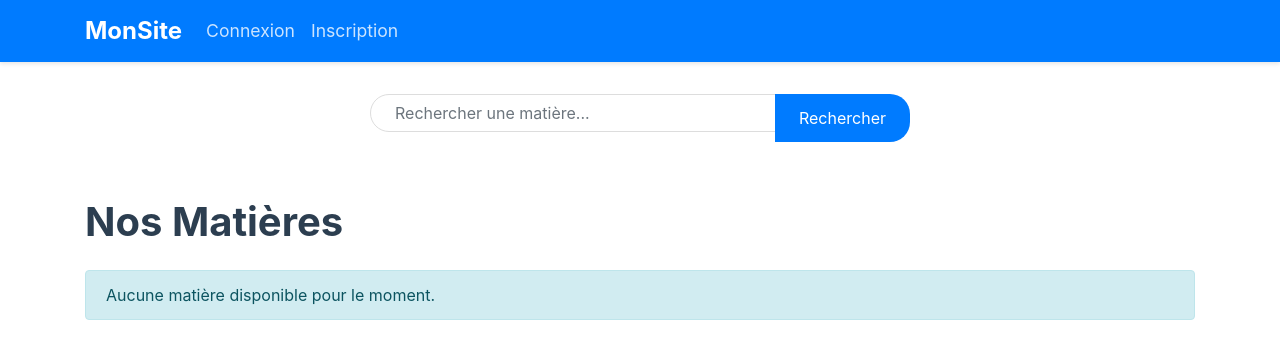
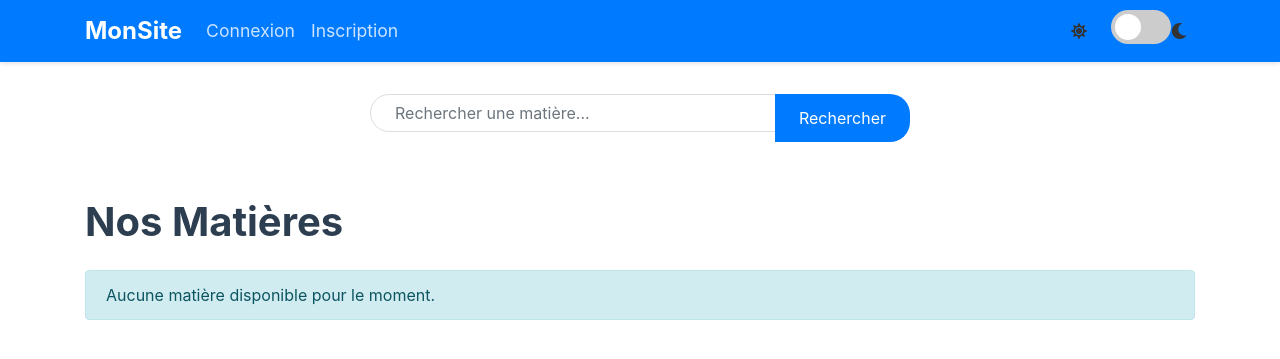
Before and after one commit to Sofianedevv/tp-symfony, a Symfony app: template templates/home/index.html.twig in a window 1280 px wide. Shown: the top 359 px of the page. Run offline with Twig, Linux system fonts and the light colour scheme; the template is opened without the code that fills it, so the values that code supplies are empty; some libraries are stand-ins or nearby versions.

Commit message:
ajout du mode nuit

```diff
--- a/templates/base.html.twig
+++ b/templates/base.html.twig
@@ -7,12 +7,123 @@
         <link rel="stylesheet" href="https://stackpath.bootstrapcdn.com/bootstrap/4.5.2/css/bootstrap.min.css">
         <link rel="stylesheet" href="https://cdnjs.cloudflare.com/ajax/libs/font-awesome/5.15.4/css/all.min.css">
         {% block stylesheets %}{% endblock %}
+        <style>
+            :root {
+                --bg-color: #ffffff;
+                --text-color: #333333;
+                --card-bg: #ffffff;
+                --border-color: rgba(0,0,0,.125);
+            }
+
+            [data-theme="dark"] {
+                --bg-color: #1a1a1a;
+                --text-color: #ffffff;
+                --card-bg: #2d2d2d;
+                --border-color: rgba(255,255,255,.125);
+            }
+
+            body {
+                background-color: var(--bg-color);
+                color: var(--text-color);
+                transition: background-color 0.3s ease, color 0.3s ease;
+            }
+
+            .card {
+                background-color: var(--card-bg);
+                border-color: var(--border-color);
+            }
+
+            .card-title, .card-text {
+                color: var(--text-color);
+            }
+
+            .theme-switch {
+                position: relative;
+                display: inline-block;
+                width: 60px;
+                height: 34px;
+                margin-left: 1rem;
+            }
+
+            .theme-switch input {
+                opacity: 0;
+                width: 0;
+                height: 0;
+            }
+
+            .slider {
+                position: absolute;
+                cursor: pointer;
+                top: 0;
+                left: 0;
+                right: 0;
+                bottom: 0;
+                background-color: #ccc;
+                transition: .4s;
+                border-radius: 34px;
+            }
+
+            .slider:before {
+                position: absolute;
+                content: "";
+                height: 26px;
+                width: 26px;
+                left: 4px;
+                bottom: 4px;
+                background-color: white;
+                transition: .4s;
+                border-radius: 50%;
+            }
+
+            input:checked + .slider {
+                background-color: #2196F3;
+            }
+
+            input:checked + .slider:before {
+                transform: translateX(26px);
+            }
+
+            .theme-icon {
+                margin-right: 8px;
+                color: var(--text-color);
+            }
+        </style>
     </head>
     <body>
         {% block body %}{% endblock %}
         <script src="https://code.jquery.com/jquery-3.5.1.slim.min.js"></script>
         <script src="https://cdn.jsdelivr.net/npm/@popperjs/core@2.5.3/dist/umd/popper.min.js"></script>
         <script src="https://stackpath.bootstrapcdn.com/bootstrap/4.5.2/js/bootstrap.min.js"></script>
+        <script>
+            // Fonction pour gérer le thème
+            function setTheme(isDark) {
+                if (isDark) {
+                    document.documentElement.setAttribute('data-theme', 'dark');
+                    localStorage.setItem('theme', 'dark');
+                } else {
+                    document.documentElement.setAttribute('data-theme', 'light');
+                    localStorage.setItem('theme', 'light');
+                }
+            }
+
+            // Initialiser le thème au chargement
+            document.addEventListener('DOMContentLoaded', function() {
+                const savedTheme = localStorage.getItem('theme') || 'light';
+                const themeToggle = document.getElementById('theme-toggle');
+
+                setTheme(savedTheme === 'dark');
+                if (themeToggle) {
+                    themeToggle.checked = savedTheme === 'dark';
+                }
+            });
+
+            // Écouter les changements du switch
+            document.addEventListener('change', function(e) {
+                if (e.target && e.target.id === 'theme-toggle') {
+                    setTheme(e.target.checked);
+                }
+            });
+        </script>
         {% block javascripts %}{% endblock %}
     </body>
 </html>
--- a/templates/home/index.html.twig
+++ b/templates/home/index.html.twig
@@ -57,6 +57,16 @@
                         <a class="nav-link" href="{{ path('app_register') }}">Inscription</a>
                     </li>
                 {% endif %}
+            </ul>
+            <ul class="navbar-nav ml-auto">
+                <li class="nav-item d-flex align-items-center">
+                    <i class="fas fa-sun theme-icon"></i>
+                    <label class="theme-switch">
+                        <input type="checkbox" id="theme-toggle">
+                        <span class="slider"></span>
+                    </label>
+                    <i class="fas fa-moon theme-icon"></i>
+                </li>
             </ul>
         </div>
     </div>
```
